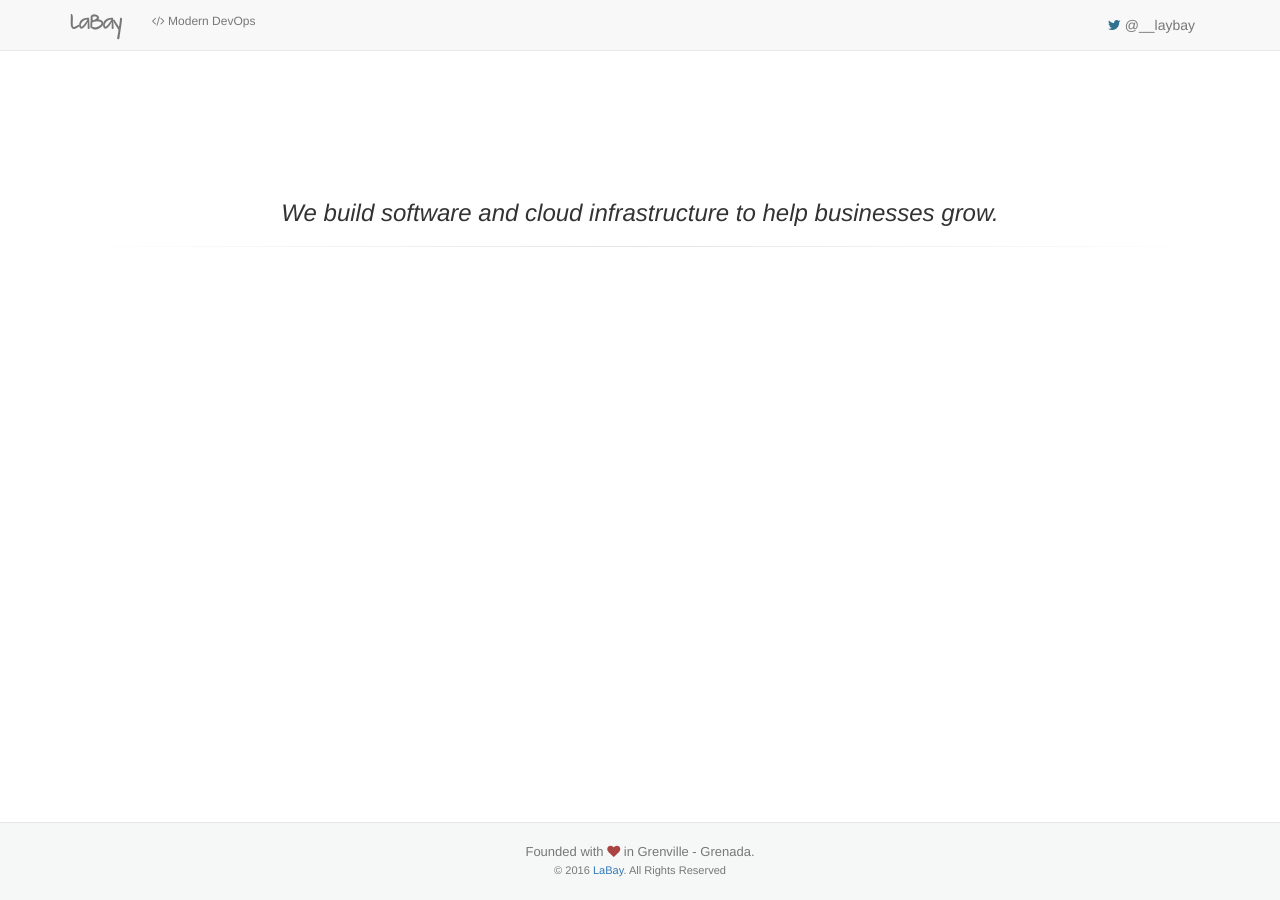
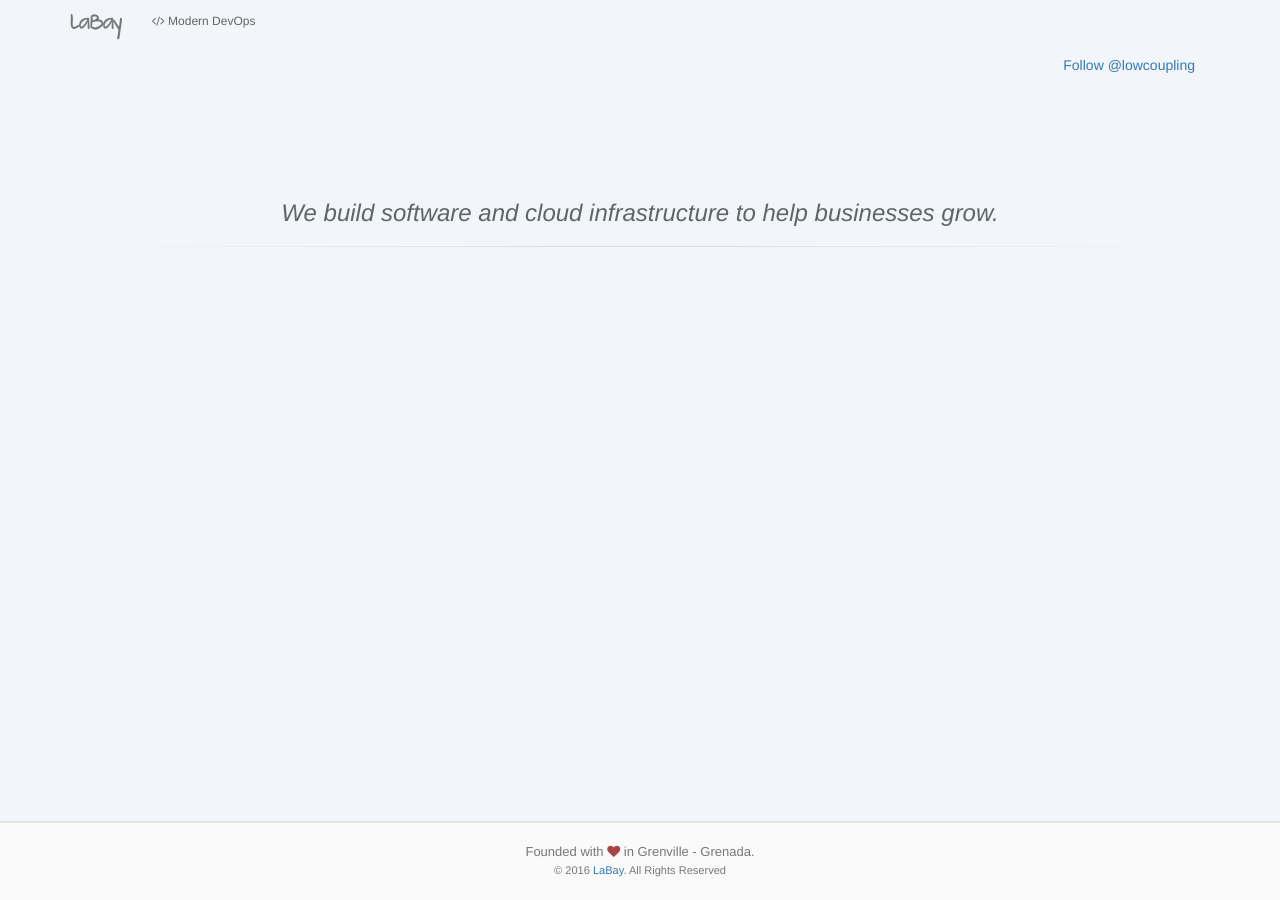
Before and after one commit to lovellfelix/labay.io, a Jekyll site: the page built from index.html, in a window 1280 px wide. Built offline with Jekyll 4.4.1, drawn with Linux system fonts in a browser that asks for light colours; some web fonts are replaced; comment, search, counter and statistics services are not loaded.

Commit message:
Added darkgrey branding

```diff
--- a/_includes/nav.html
+++ b/_includes/nav.html
@@ -1,4 +1,4 @@
-<nav class="navbar navbar-default navbar-fixed-top">
+<nav class="navbar transparent navbar-fixed-top">
   <div class="container">
     <div class="navbar-header">
       <button type="button" class="navbar-toggle collapsed" data-toggle="collapse" data-target="#navbar" aria-expanded="false" aria-controls="navbar">
@@ -15,8 +15,13 @@
 Modern DevOps</h6>
       </ul>
       <ul class="nav navbar-nav pull-right">
-        <li><a href="http://twitter.com/__labay"><i class="fa fa-twitter text-info" aria-hidden="true"></i> @__laybay</a></li>
-      </ul>
+        <li style="margin-top:10px;"><a>
+
+<a href="https://twitter.com/__labay" class="twitter-follow-button" data-show-count="true" data-show-screen-name="false">Follow @lowcoupling</a>
+<script>!function(d,s,id){var js,fjs=d.getElementsByTagName(s)[0],p=/^http:/.test(d.location)?'http':'https';if(!d.getElementById(id)){js=d.createElement(s);js.id=id;js.src=p+'://platform.twitter.com/widgets.js';fjs.parentNode.insertBefore(js,fjs);}}(document, 'script', 'twitter-wjs');</script>
+
+</a></li>
+  </ul>
     </div>
   </div>
 </nav>
--- a/_scss/base.scss
+++ b/_scss/base.scss
@@ -11,17 +11,23 @@
 
 body {
     margin-bottom: 60px;
+    background: #f6f8f8;
+    color: #5b666d;
+    background-color: #f2f5f9;
 }
+
+
 
 .footer {
     position: absolute;
     bottom: 0;
     width: 100%;
     border-color: #e0e5e6;
-    background: #f6f8f8;
+    background: #fafafa;
     font-size: 13px;
     text-align: center;
-    border-top: 1px solid #e8e8e8;
+    border-top: 2px solid #e0e5e6;
+
 }
 
 body > .container {
@@ -35,6 +41,11 @@
 .brand-title {
     font-family: 'TheGreatEscape', sans-serif;
     font-weight: 800;
+    color: #777;
+}
+
+.navbar .transparent .navbar-inner {
+  background: none;
 }
 
 .footer > .container {
@@ -48,7 +59,3 @@
     background-image: -webkit-linear-gradient(left, rgba(0, 0, 0, 0), rgba(0, 0, 0, .1), rgba(0, 0, 0, 0));
     border: 0;
 }
-
-code {
-    font-size: 80%;
-}
--- a/index.html
+++ b/index.html
@@ -2,7 +2,6 @@
 layout: default
 title: Home
 ---
-
 <section class="posts">
     {% for post in site.posts %}
     <article class="post">
```
